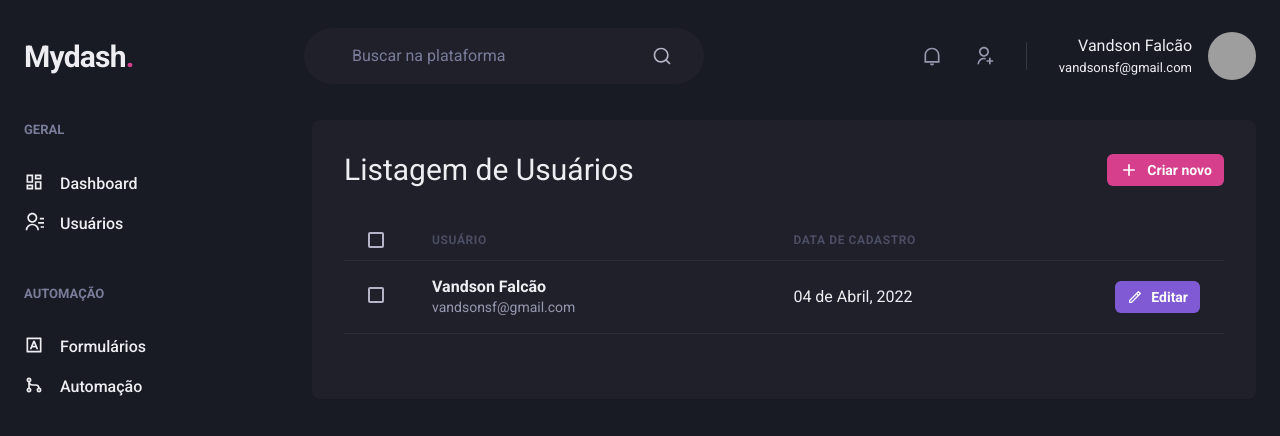
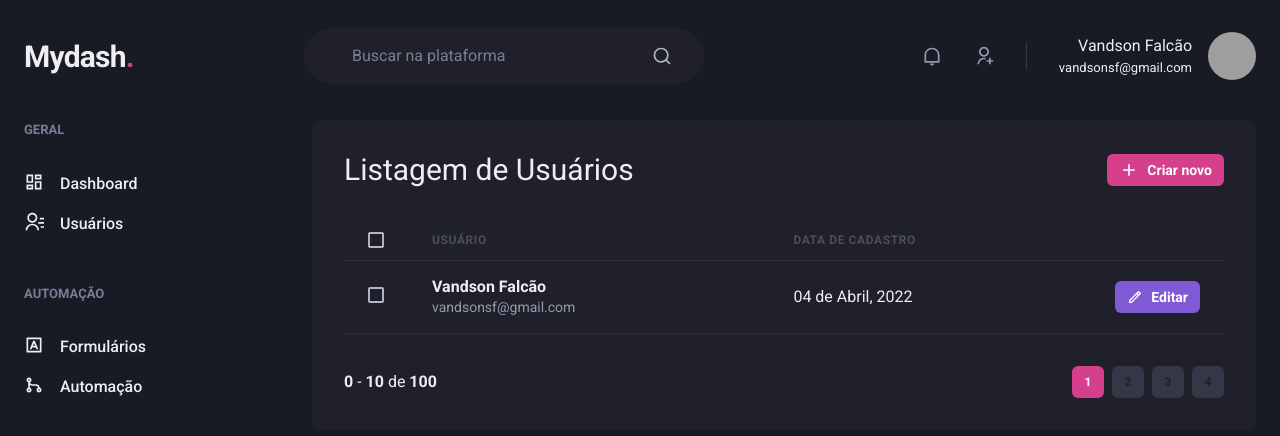
Before and after one commit to vandsonfalcao/MyDash, a Next.js app: page /users in a window 1280 px wide. Shown: the top 436 px of the page. Built offline with nearby package versions, Linux system fonts and the light colour scheme; grey boxes are pictures that could not be loaded.

Commit message:
feat: finished pagination

```diff
--- /dev/null
+++ b/src/components/Pagination.tsx
@@ -0,0 +1,32 @@
+import { Box, Button, Stack } from "@chakra-ui/react";
+
+export default function Pagination() {
+	return (
+		<Stack direction="row" mt="8" justify="space-between" align="center" spacing="6">
+			<Box>
+				<b>0</b> - <b>10</b> de <b>100</b>
+			</Box>
+			<Stack direction="row" spacing="2">
+				<Button
+					size="sm"
+					fontSize="xs"
+					w="4"
+					colorScheme="pink"
+					disabled
+					_disabled={{ bg: "pink.500", cursor: "default" }}
+				>
+					1
+				</Button>
+				<Button size="sm" fontSize="xs" w="4" bg="gray.700" _hover={{ bg: "gray.500" }}>
+					2
+				</Button>
+				<Button size="sm" fontSize="xs" w="4" bg="gray.700" _hover={{ bg: "gray.500" }}>
+					3
+				</Button>
+				<Button size="sm" fontSize="xs" w="4" bg="gray.700" _hover={{ bg: "gray.500" }}>
+					4
+				</Button>
+			</Stack>
+		</Stack>
+	);
+}
--- a/src/pages/users/index.tsx
+++ b/src/pages/users/index.tsx
@@ -15,6 +15,7 @@ import {
 } from "@chakra-ui/react";
 import { RiAddLine, RiPencilLine } from "react-icons/ri";
 import Header from "../../components/Header";
+import Pagination from "../../components/Pagination";
 import SideBar from "../../components/SideBar";
 
 export default function UserList() {
@@ -80,6 +81,7 @@ export default function UserList() {
 							</Tr>
 						</Tbody>
 					</Table>
+          <Pagination />
 				</Box>
 			</Flex>
 		</Box>
```
